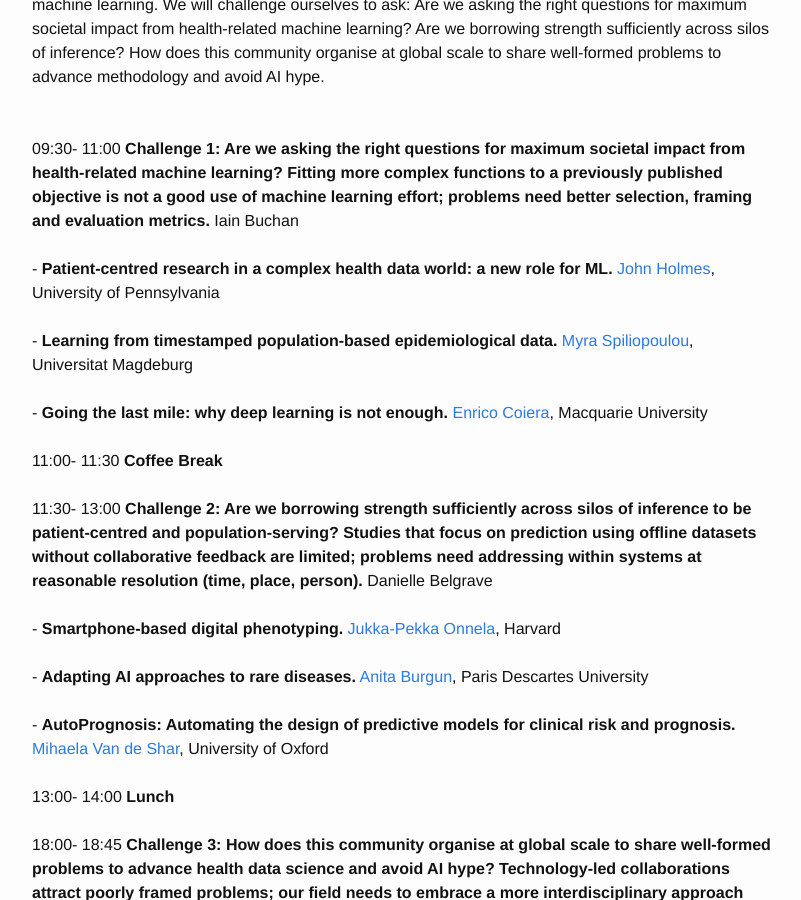
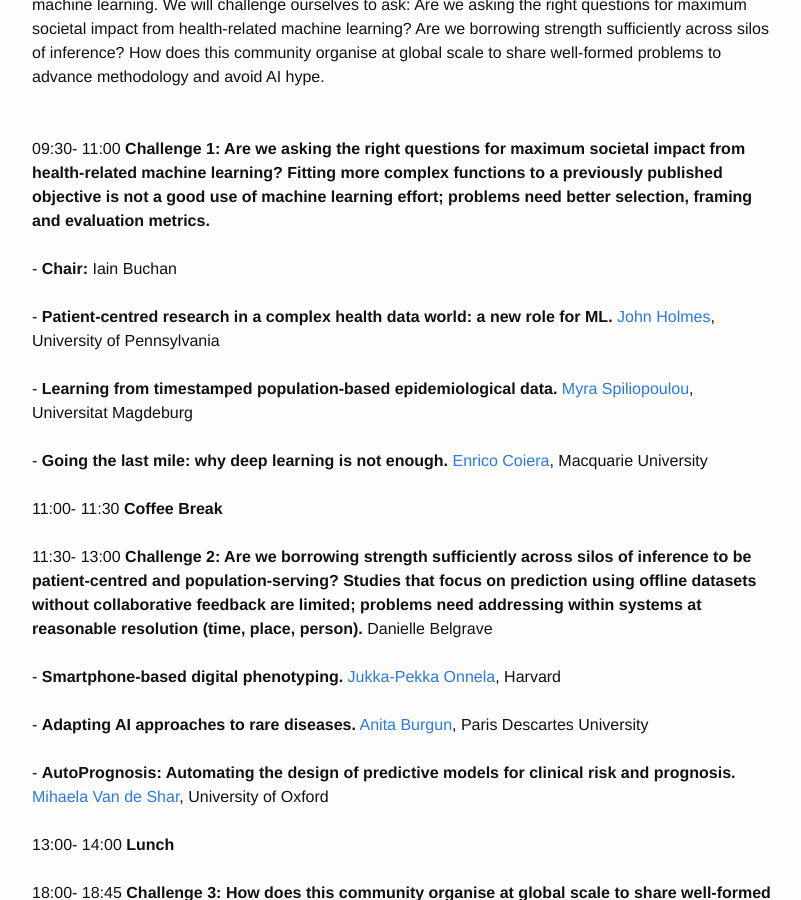
Before and after one commit to dalimeeting/dalimeeting.github.io, a Jekyll site: the page built from _posts/2018-04-05-workshopHealthCare.md, in a window 1280 px wide and 900 px high, scrolled down 1087 px. Shown: the whole window, without its empty margins (238-1039 px from the left). Built offline with Jekyll 4.4.1, drawn with Linux system fonts in a browser that asks for light colours.

Commit message:
Update 2018-04-05-workshopHealthCare.md

```diff
--- a/_posts/2018-04-05-workshopHealthCare.md
+++ b/_posts/2018-04-05-workshopHealthCare.md
@@ -45,13 +45,22 @@ show_abstracts: false
 talks:
 - title: "Challenge 1: Are we asking the right questions for maximum societal impact from health-related machine learning? Fitting more complex functions to a previously published objective is not a good use of machine learning effort; problems need better selection, framing and evaluation metrics."
   author:
+  - family:
+    given:
+    url:
+    institute:
+  youtube:
+  start: "09:30"
+  end: "11:00"
+- title: "Chair:"
+  author:
   - family: Buchan
     given:  Iain
     url:
     institute:
   youtube:
-  start: "09:30"
-  end: "11:00"
+  start: ""
+  end: ""
 - title: "Patient-centred research in a complex health data world: a new role for ML."
   author:
   - given: John
```
